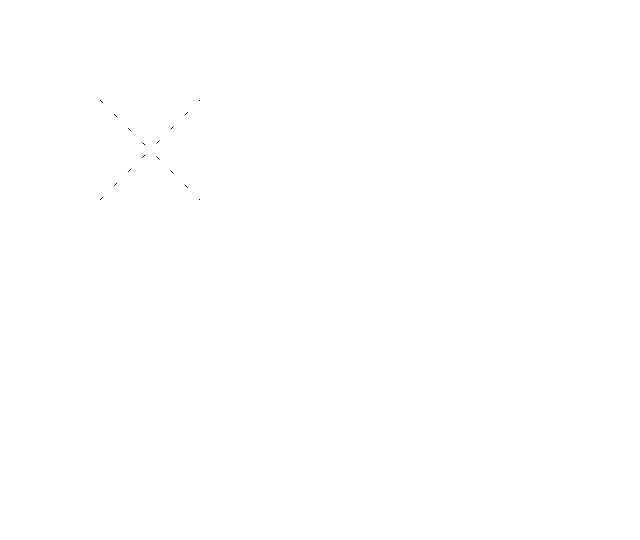
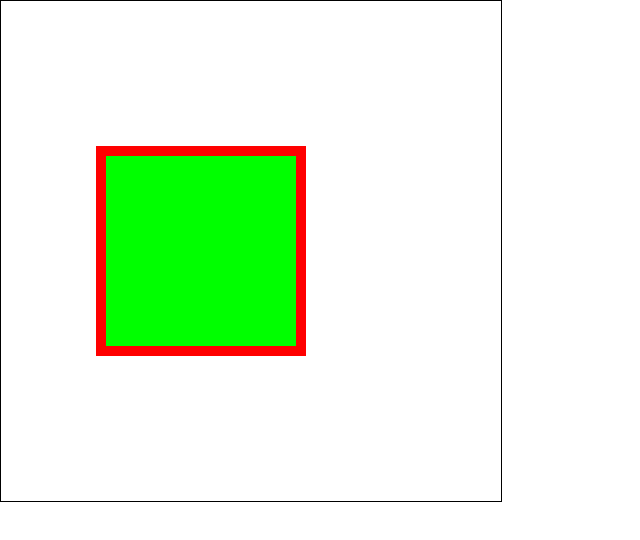
Before and after one commit to slavicronenko/canvas_sandbox, a plain HTML site: page index.html in a window 1280 px wide. Shown: the whole page, without its empty margins (0-640 px from the left). Drawn offline with nearby package versions, Linux system fonts and the light colour scheme.

Commit message:
OOP style added.

```diff
--- a/css/style.css
+++ b/css/style.css
@@ -4,3 +4,7 @@ html, body {
     padding: 0;
     overflow: hidden;
 }
+
+canvas {
+    border: 1px solid #000;
+}
--- a/index.html
+++ b/index.html
@@ -18,11 +18,15 @@
     <![endif]-->
     <script src="https://ajax.googleapis.com/ajax/libs/jquery/1.11.1/jquery.min.js"></script>
     <script src="https://maxcdn.bootstrapcdn.com/bootstrap/3.3.1/js/bootstrap.min.js"></script>
-    <script src="js/script.js"></script>
 </head>
 <body>
 
-<canvas id="workspace"></canvas>
+<canvas id="workspace" width="500" height="500"></canvas>
 
+<script src="js/Scene.class.js"></script>
+<script src="js/Parts.class.js"></script>
+<script src="js/Part.class.js"></script>
+<script src="js/Box.class.js"></script>
+<script src="js/canvas.js"></script>
 </body>
 </html>
--- /dev/null
+++ b/js/Box.class.js
@@ -0,0 +1,19 @@
+function Box(properties) {
+    var i;
+
+    for (i in properties) {
+        if (properties.hasOwnProperty(i)) {
+            this[i] = properties[i];
+        }
+    }
+}
+Object.setPrototypeOf(Box, Part.prototype);
+Box.prototype.render = function (context) {
+    context.beginPath();
+    context.rect(this.x, this.y, this.width, this.height);
+    context.fillStyle = this.fillStyle;
+    context.fill();
+    context.lineWidth = this.lineWidth;
+    context.strokeStyle = this.strokeStyle;
+    context.stroke();
+};
--- /dev/null
+++ b/js/Part.class.js
@@ -0,0 +1,7 @@
+function Part(){
+    return {
+        render: function(){
+            throw new Error('You should redefine this method!');
+        }
+    };
+}
--- /dev/null
+++ b/js/Parts.class.js
@@ -0,0 +1,20 @@
+function Parts() {
+    this.parts = [];
+}
+Parts.prototype = {
+    renderAll: function (context) {
+        var i = 0,
+            l = this.parts.length;
+
+        for (i; i < l; i += 1) {
+            this.parts[i].render(context);
+        }
+    },
+    add: function(item){
+        if(typeof item.render === 'function'){
+            this.parts.push(item);
+        } else {
+            throw new Error('This item hace no "render" method!');
+        }
+    }
+};
--- /dev/null
+++ b/js/Scene.class.js
@@ -0,0 +1,24 @@
+function Scene(id){
+    $this = this;
+    this.canvas = document.getElementById(id);
+    this.context = this.canvas.getContext('2d');
+    this.parts = new Parts();
+
+    if(!this.canvas){
+        throw  new DOMException('DOM Element "' + id + '" not found!');
+    }
+
+    (function animloop() {
+        requestAnimFrame(animloop);
+        $this.context.clearRect(0, 0, $this.canvas.width, $this.canvas.height);
+        $this.parts.renderAll($this.context);
+    })();
+}
+Scene.prototype = {
+    getContext: function(){
+        return this.context;
+    },
+    addPart: function(item){
+        this.parts.add(item);
+    }
+};
--- /dev/null
+++ b/js/canvas.js
@@ -0,0 +1,22 @@
+var vrcanvas = (function (window) {
+    'use strict';
+
+    window.requestAnimFrame = (function () {
+        return window.requestAnimationFrame || window.webkitRequestAnimationFrame || window.mozRequestAnimationFrame || function (callback) {
+                window.setTimeout(callback, 1000 / 60);
+            };
+    })();
+
+    var scene = new Scene('workspace');
+
+    scene.addPart(new Box({
+            x: 100,
+            y: 150,
+            width: 200,
+            height: 200,
+            fillStyle: '#0f0',
+            lineWidth: 10,
+            strokeStyle: '#f00'
+        })
+    );
+})(window);
```
